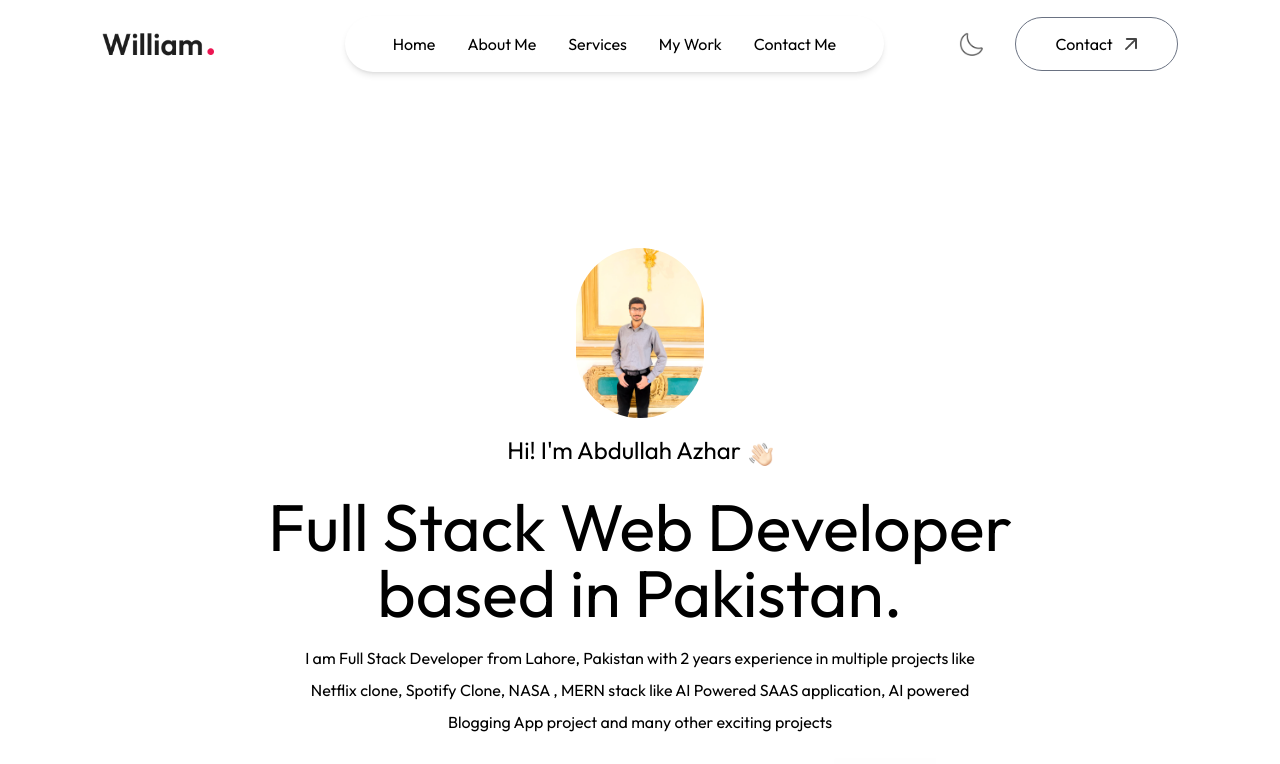
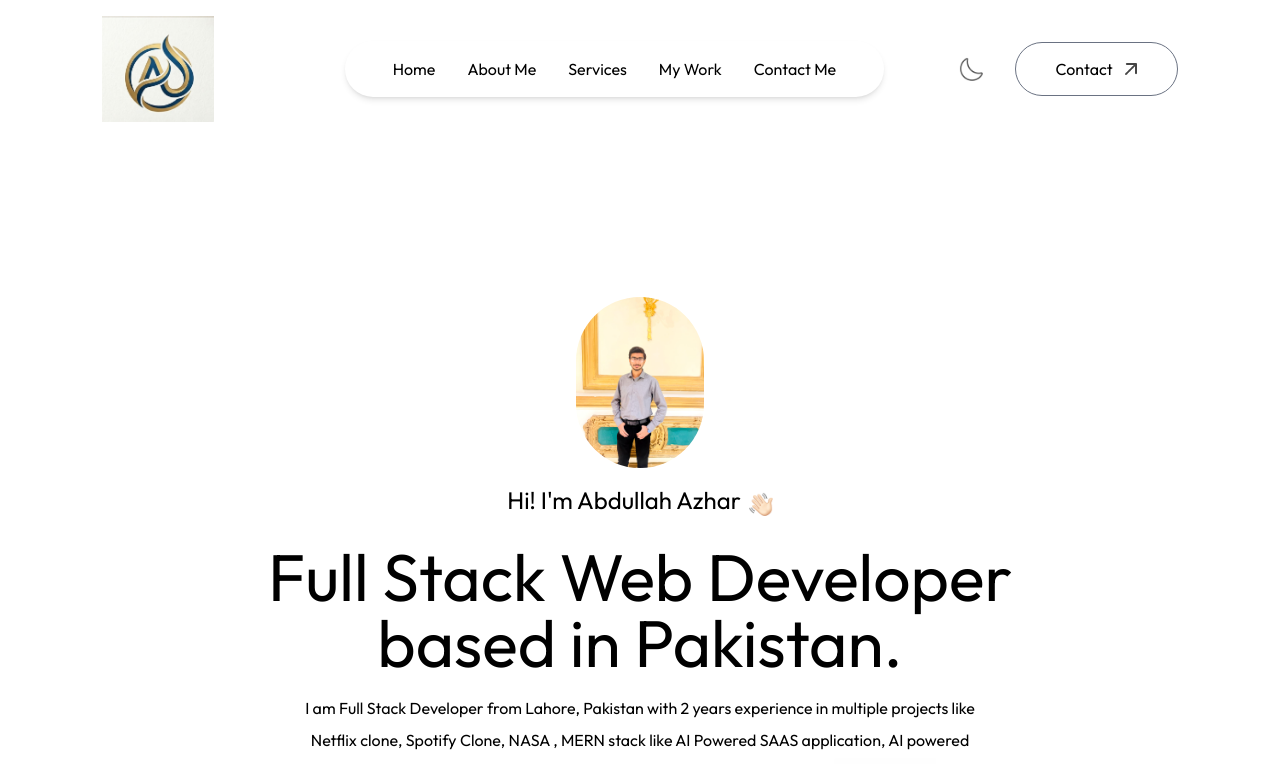
Before and after one commit to abdullahbilu2004-commits/Portfolio, a Next.js app: page / in a window 1280 px wide. Shown: the top 764 px of the page. Built offline with nearby package versions, Linux system fonts and the light colour scheme; a web font is replaced by a local one.

Commit message:
updated design

```diff
--- a/app/components/Footer.jsx
+++ b/app/components/Footer.jsx
@@ -6,7 +6,7 @@ const Footer = () => {
     return (
         <div className='mt-20'>
             <div className='text-center'>
-                <Image src={assets.logo} alt='' className='w-36 mx-auto mb-2' />
+                <Image src={assets.OGlogo} alt='' className='w-36 mx-auto mb-2' />
                 <div  className='flex w-max items-center gap-2 mx-auto'>
                     <Image src={assets.mail_icon} alt='' className='w-6 mx-auto mb-2' />
                     abdullahbilu2004@gmail.com
--- a/app/components/NavBar.jsx
+++ b/app/components/NavBar.jsx
@@ -42,7 +42,7 @@ const NavBar = () => {
       >
         {/* Logo */}
         <a href="#top">
-          <Image src={assets.logo} alt="Logo" className="w-28 cursor-pointer mr-14" />
+          <Image src={assets.OGlogo} alt="Logo" className="w-28 cursor-pointer mr-14" />
         </a>
 
         {/* Nav Links */}
--- a/assets/assets.js
+++ b/assets/assets.js
@@ -12,6 +12,7 @@ import git from './git.png';
 import mongodb from './mongodb.png';
 import right_arrow_white from './right-arrow-white.png';
 import logo from './logo.png';
+import OGlogo from './OGlogo.jpeg';
 import logo_dark from './logo_dark.png';
 import mail_icon from './mail_icon.png';
 import mail_icon_dark from './mail_icon_dark.png';
@@ -89,7 +90,7 @@ export const assets = {
     mongodb,
     gemini_ai,   // 👈 add this
     right_arrow_white,
-    logo,
+    logo,OGlogo,
     logo_dark,
     mail_icon,
     mail_icon_dark,
```
Also changed, not shown: assets/OGlogo.jpeg (added).
